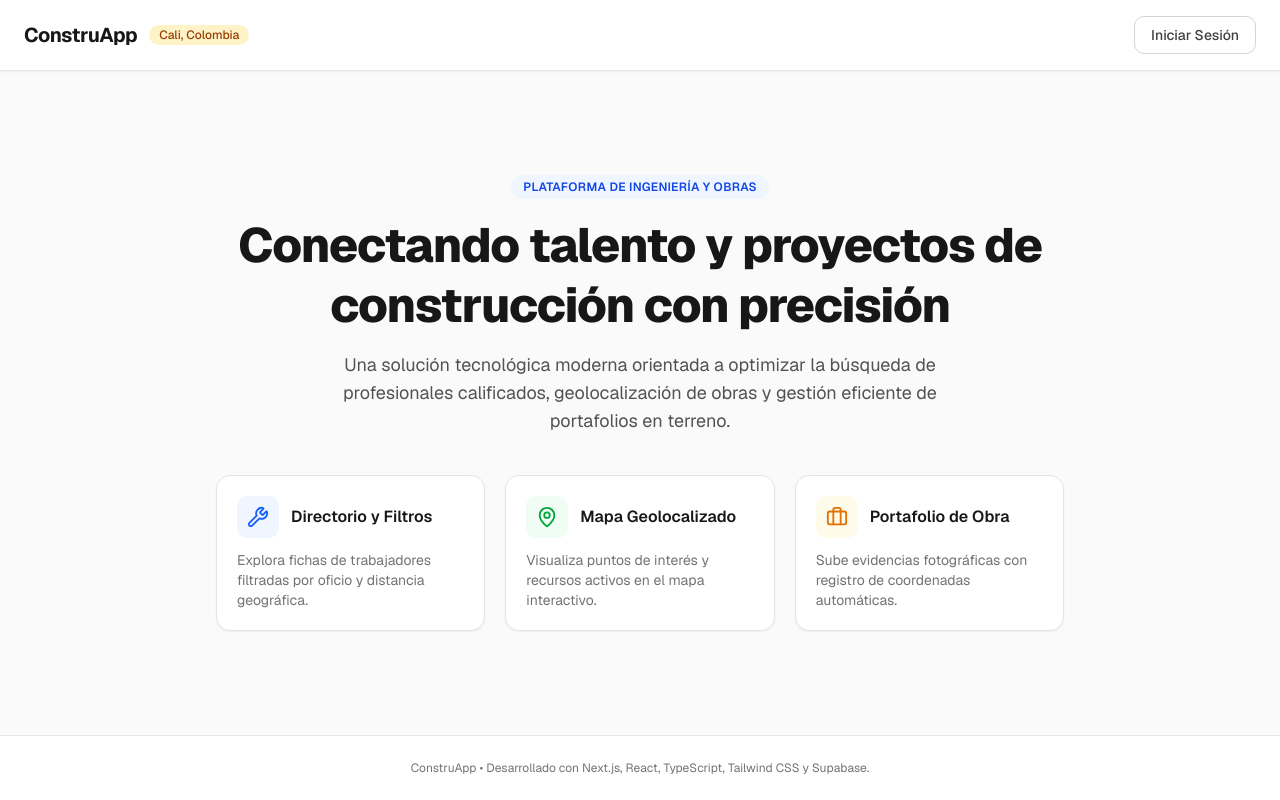
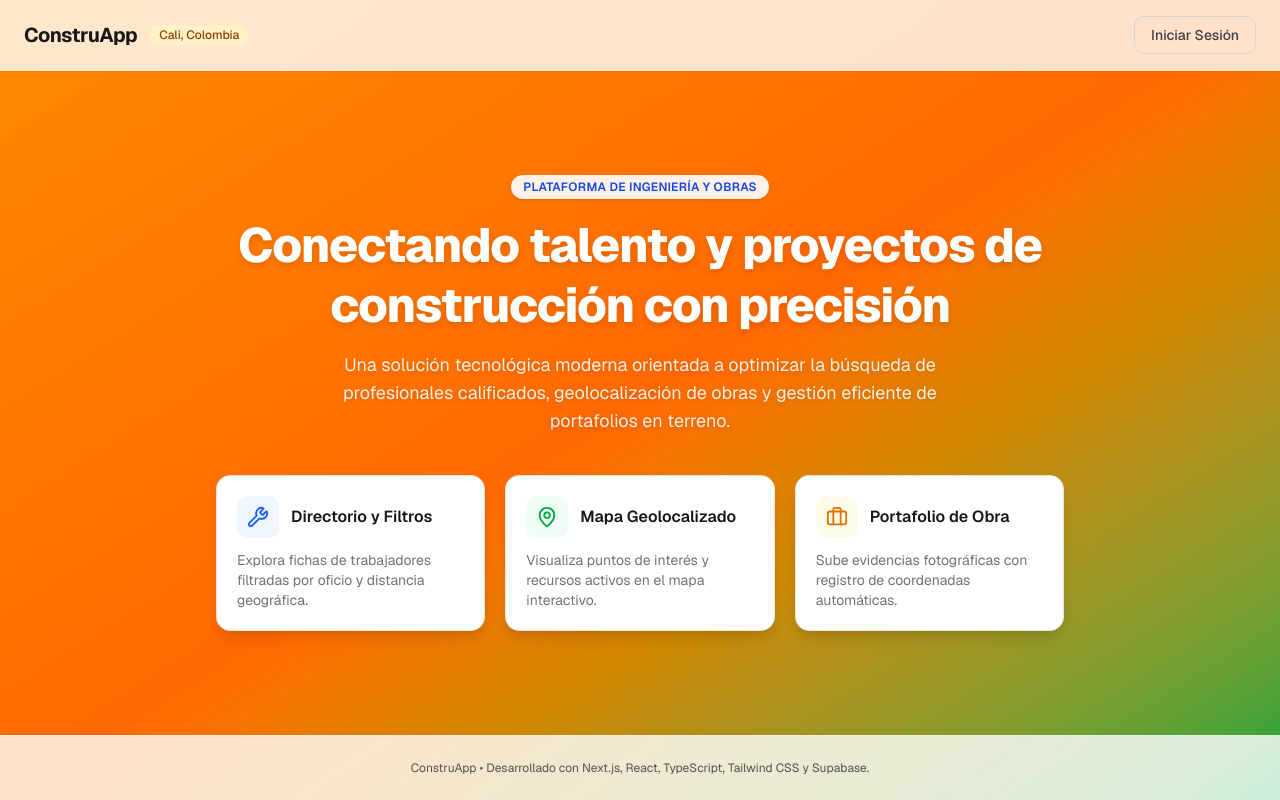
Before and after one commit to barrios8420/construapp-front, a Next.js app: page / in a window 1280 px wide. Built offline with nearby package versions, Linux system fonts and the light colour scheme.

Commit message:
Agrego fondo verde+naranja en la portada, ya que la otra era en protafolio

```diff
--- a/src/app/page.tsx
+++ b/src/app/page.tsx
@@ -3,9 +3,9 @@ import { Wrench, MapPin, Briefcase } from "lucide-react";
 
 export default function Home() {
   return (
-    <div className="min-h-screen bg-neutral-50 flex flex-col justify-between">
+    <div className="min-h-screen bg-gradient-to-br from-orange-400 via-orange-500 to-green-600 flex flex-col justify-between">
       {/* Header institucional */}
-      <header className="border-b border-neutral-200 bg-white px-6 py-4 flex justify-between items-center shadow-xs">
+      <header className="border-b border-white/20 bg-white/80 backdrop-blur-sm px-6 py-4 flex justify-between items-center shadow-xs">
         <div className="flex items-center gap-3">
           <span className="font-bold text-xl text-neutral-900 tracking-tight">ConstruApp</span>
           <span className="text-xs bg-amber-100 text-amber-800 px-2.5 py-0.5 rounded-full font-medium">
@@ -22,13 +22,13 @@ export default function Home() {
 
       {/* Sección Principal / Hero */}
       <main className="max-w-4xl mx-auto px-6 py-16 flex-1 flex flex-col justify-center items-center text-center">
-        <div className="inline-block mb-4 px-3 py-1 bg-blue-50 text-blue-700 rounded-full text-xs font-semibold tracking-wide uppercase">
+        <div className="inline-block mb-4 px-3 py-1 bg-white/90 text-blue-700 rounded-full text-xs font-semibold tracking-wide uppercase shadow-sm">
           Plataforma de Ingeniería y Obras
         </div>
-        <h1 className="text-4xl sm:text-5xl font-extrabold text-neutral-900 tracking-tight mb-4 leading-tight">
+        <h1 className="text-4xl sm:text-5xl font-extrabold text-white tracking-tight mb-4 leading-tight drop-shadow-md">
           Conectando talento y proyectos de construcción con precisión
         </h1>
-        <p className="text-lg text-neutral-600 max-w-2xl mb-10">
+        <p className="text-lg text-white/90 max-w-2xl mb-10 drop-shadow-sm">
           Una solución tecnológica moderna orientada a optimizar la búsqueda de profesionales calificados, geolocalización de obras y gestión eficiente de portafolios en terreno.
         </p>
 
@@ -36,7 +36,7 @@ export default function Home() {
         <div className="grid grid-cols-1 sm:grid-cols-3 gap-5 w-full text-left">
           <Link
             href="/preview-tarjetas"
-            className="p-5 bg-white rounded-xl border border-neutral-200 shadow-xs hover:border-neutral-400 transition group"
+            className="p-5 bg-white rounded-xl border border-neutral-200 shadow-lg hover:border-neutral-400 hover:scale-[1.02] transition group"
           >
             <div className="flex items-center gap-3 mb-3">
               <div className="p-2.5 rounded-lg bg-blue-50 text-blue-600 group-hover:bg-blue-100 transition">
@@ -49,7 +49,7 @@ export default function Home() {
 
           <Link
             href="/mapa"
-            className="p-5 bg-white rounded-xl border border-neutral-200 shadow-xs hover:border-neutral-400 transition group"
+            className="p-5 bg-white rounded-xl border border-neutral-200 shadow-lg hover:border-neutral-400 hover:scale-[1.02] transition group"
           >
             <div className="flex items-center gap-3 mb-3">
               <div className="p-2.5 rounded-lg bg-green-50 text-green-600 group-hover:bg-green-100 transition">
@@ -62,7 +62,7 @@ export default function Home() {
 
           <Link
             href="/portafolio"
-            className="p-5 bg-white rounded-xl border border-neutral-200 shadow-xs hover:border-neutral-400 transition group"
+            className="p-5 bg-white rounded-xl border border-neutral-200 shadow-lg hover:border-neutral-400 hover:scale-[1.02] transition group"
           >
             <div className="flex items-center gap-3 mb-3">
               <div className="p-2.5 rounded-lg bg-amber-50 text-amber-600 group-hover:bg-amber-100 transition">
@@ -76,7 +76,7 @@ export default function Home() {
       </main>
 
       {/* Footer */}
-      <footer className="border-t border-neutral-200 bg-white py-6 text-center text-xs text-neutral-500">
+      <footer className="border-t border-white/20 bg-white/80 backdrop-blur-sm py-6 text-center text-xs text-neutral-600">
         ConstruApp • Desarrollado con Next.js, React, TypeScript, Tailwind CSS y Supabase.
       </footer>
     </div>
```
